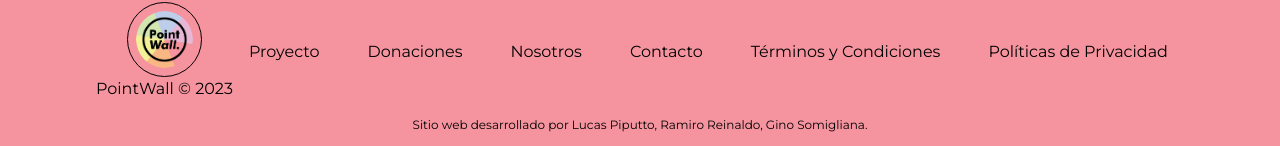
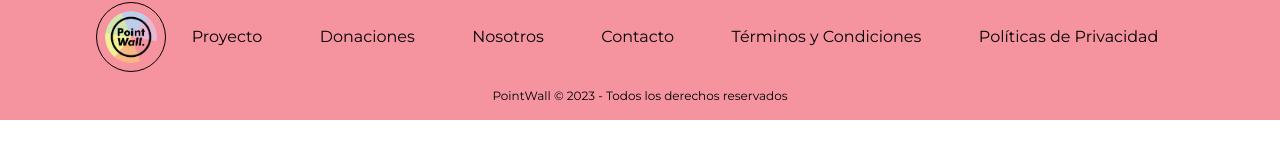
Before and after one commit to PointWall/pointwall, a Next.js app: page / in a window 1280 px wide. Shown: the part 2344-2490 px from the top of the page. After the commit the page ends 2464 px from the top, so only its background shows below. Built offline with nearby package versions, Linux system fonts and the light colour scheme; no server answers; what tailwindcss-animated would draw is missing.

Commit message:
🦶 Modify footer text

```diff
--- a/components/Footer.tsx
+++ b/components/Footer.tsx
@@ -56,7 +56,6 @@ export default function Footer ({
             height={75}
             className='rounded-full border-x border-y border-black p-2'
           />
-          <p className='w-max'>PointWall © 2023</p>
         </div>
         <div className='my-4 flex w-full justify-center'>
           <ul className='flex w-full flex-col items-center justify-evenly gap-4 md:flex-row md:flex-wrap md:items-center md:gap-8'>
@@ -69,8 +68,7 @@ export default function Footer ({
         </div>
       </div>
       <p className='text-center text-xs'>
-        Sitio web desarrollado por Lucas Piputto, Ramiro Reinaldo, Gino
-        Somigliana.
+        PointWall © {new Date().getFullYear()} - Todos los derechos reservados
       </p>
     </footer>
   )
```
